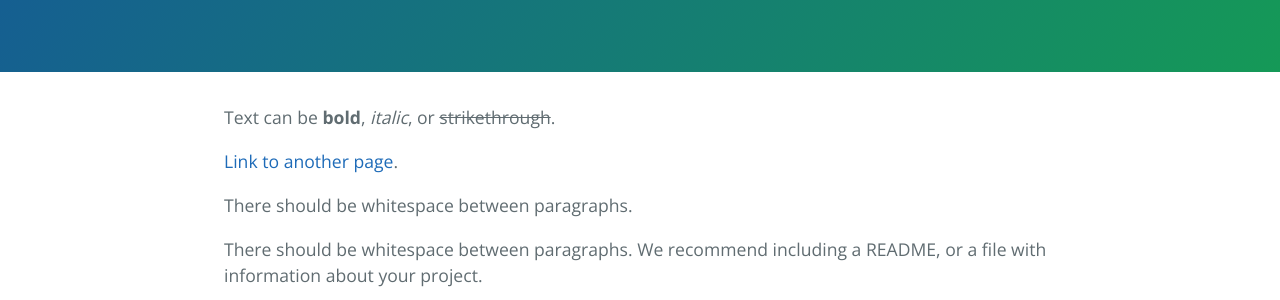
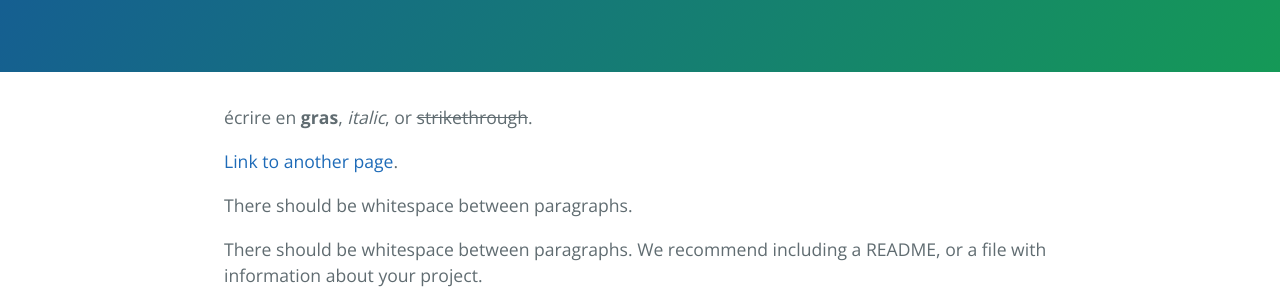
Before and after one commit to MetalBrackets/petit-test-rapiid, a Jekyll site: the page built from index.md, in a window 1280 px wide and 900 px high. Shown: the part 311-611 px from the top of the window. Built offline with Jekyll 4.4.1, drawn with Linux system fonts in a browser that asks for light colours.

Commit message:
Update index.md

```diff
--- a/index.md
+++ b/index.md
@@ -2,7 +2,7 @@
 layout: default
 ---
 
-Text can be **bold**, _italic_, or ~~strikethrough~~.
+écrire en **gras**, _italic_, or ~~strikethrough~~.
 
 [Link to another page](./another-page.html).
 
```
